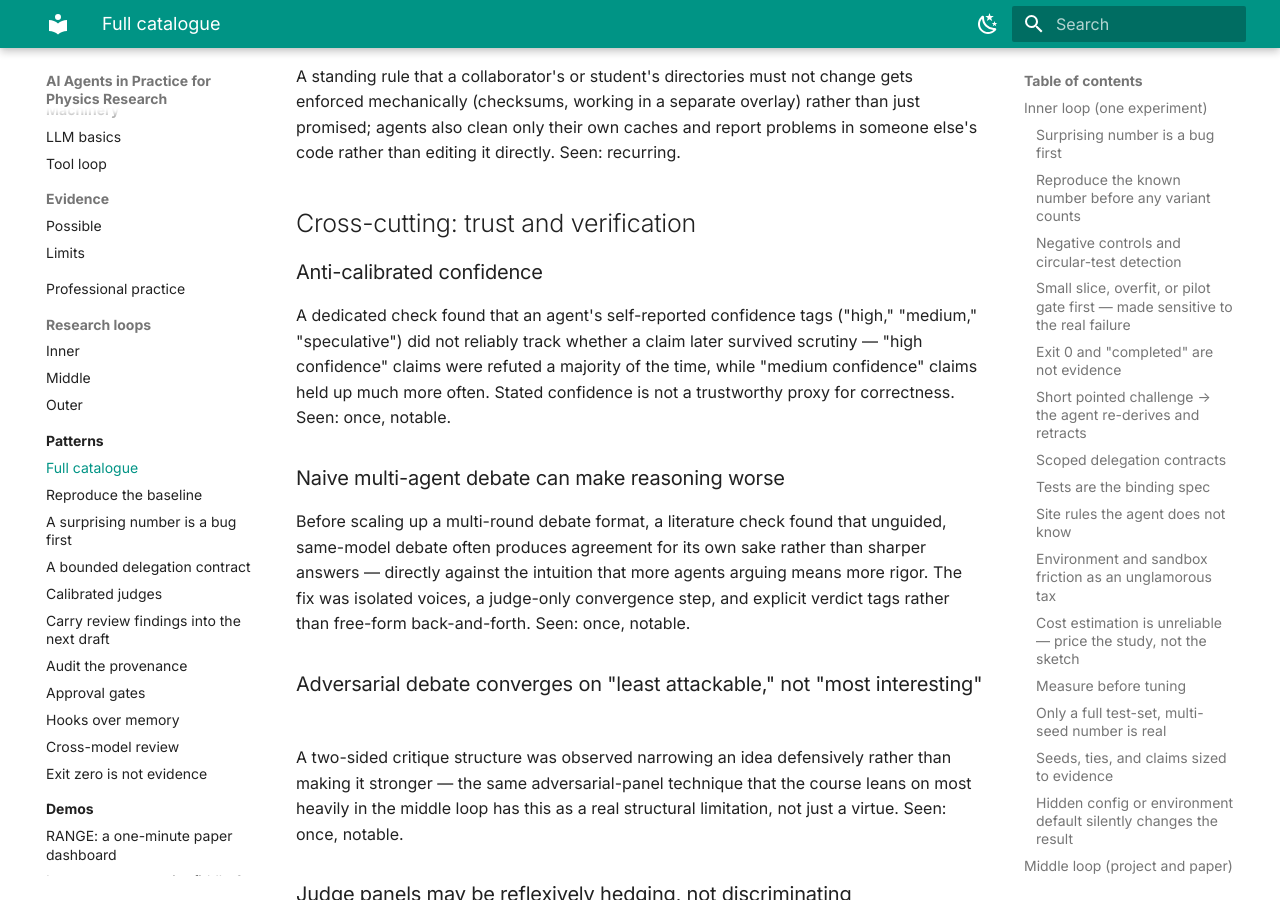
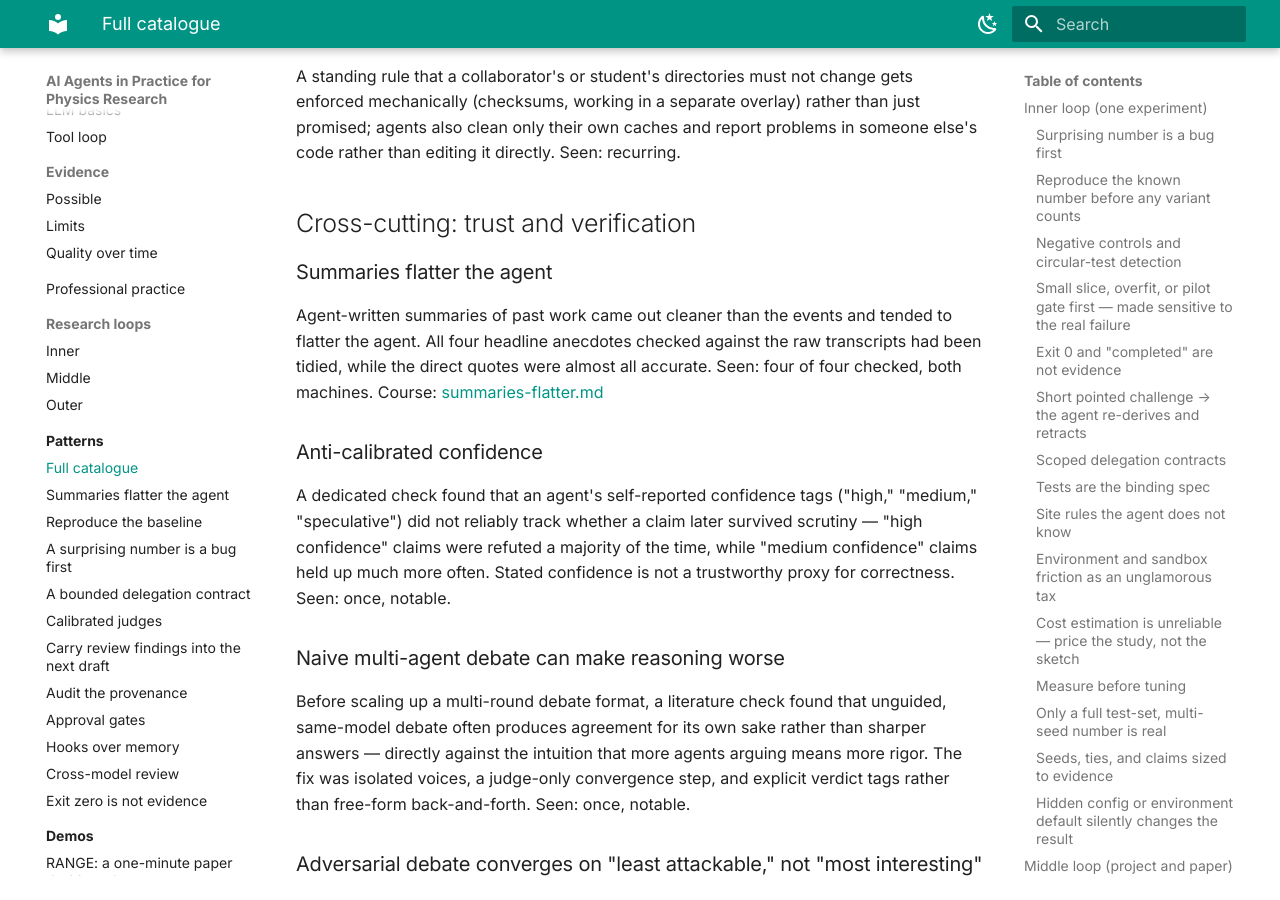
Before and after one commit to murnanedaniel/ai-agents-physics-research, an MkDocs documentation site: the page built from docs/patterns/catalogue.md, in a window 1280 px wide and 900 px high, scrolled down 9840 px. Built offline with MkDocs 1.6.1 and Material for MkDocs 9.7.7, drawn with Linux system fonts in a browser that asks for light colours; some of the changed text lies outside the part shown.

Commit message:
Agent quality over time: docs page + deck scene; 'Summaries flatter the agent' pattern
Public-safe charts (aggregates only) of ~2,000 researcher messages,
Apr-Oct 2026: pushback 46% -> 29%, satisfaction 2.7 -> 3.0, by-model
dot plot with confounds warning, Haiku-vs-Sonnet validation table.

Co-Authored-By: Claude Opus 5.5 <noreply@anthropic.com>

```diff
--- a/deck/src/app/globals.css
+++ b/deck/src/app/globals.css
@@ -122,3 +122,6 @@ body {
 .course-table th, .course-table td { text-align: left; padding: .8vh .8vw; border-bottom: 1px solid color-mix(in srgb, currentColor 20%, transparent); }
 @media (max-width: 700px) { .beat { overflow-y: auto; } .beat h1 { font-size: 32px; } .beat-body { flex: none; } .card-grid.four, .card-grid.three { grid-template-columns: repeat(2, 1fr); } .beat-footer span { display: none; } }
 @media (prefers-reduced-motion: reduce) { *, *::before, *::after { animation-duration: .01ms !important; transition-duration: .01ms !important; } }
+
+.quality-chart { display: block; max-height: 50vh; max-width: min(100%, 1100px); width: auto; height: auto; margin: 0 auto; border-radius: 8px; }
+.quality-chart + .beat-lines { font-size: clamp(16px, 1.5vw, 28px); }
--- a/deck/src/components/scenes/CourseScenes.tsx
+++ b/deck/src/components/scenes/CourseScenes.tsx
@@ -3,6 +3,7 @@ import { motion } from "motion/react";
 import { BeatScene } from "./BeatScene";
 import { LiveLink, type BeatLink } from "@/components/DocsLink";
 import type { SceneId } from "@/lib/timeline";
+import { asset } from "@/lib/asset";
 const d = (path: string, title: string): BeatLink => ({kind: "docs", path, title});
 const l = (target: "rangeDashboard" | "sciencedash", title: string): BeatLink => ({kind: "live", target, title});
 type Content = { kicker: string; title: string; lines: string[]; links: BeatLink[] };
@@ -12,6 +13,7 @@ export const BEATS: Record<Exclude<SceneId, "thanks">, Content> = {
  "q1-possible": {kicker: "Q1 · possibilities, with receipts", title: "What can agentic science do in Oct 2026?", lines: [], links: [d("evidence/possible/", "what is possible")]},
  "q2-machinery": {kicker: "Q2 · the machinery", title: "What is it?", lines: ["The model proposes an action.", "The harness executes a tool and records its result.", "The model continues with the updated context."], links: [d("machinery/llm-basics/", "LLM basics"), d("machinery/tool-loop/", "tool loop")]},
  "q2-limits": {kicker: "Q2 · evidence, not confidence", title: "What can’t it do (yet)?", lines: ["Confidence is not calibration; audits can miss the worst bug.", "Memory alone does not enforce a critical rule.", "Review findings don’t reliably carry into later drafts.", "Exit 0 is not evidence. Test that the checker can fail."], links: [d("evidence/limits/", "limits")]},
+ quality: {kicker: "Q2 · measured, not remembered", title: "Six months of working with agents", lines: ["About 2,000 of my messages to Claude (Apr–Oct 2026), each labelled by a small model: correction, challenge, praise or instruction.", "Pushback fell from 46% to 29%, almost all of it fewer \u201care you sure?\u201d challenges. Outright corrections stayed around 15%.", "Model, month, project and my own skill move together: this is a trend in working practice, not a model ranking."], links: [d("evidence/quality-over-time/", "quality over time"), d("methodology/", "methodology")]},
  "q3-professional": {kicker: "Q3 · the centre of the course", title: "Professional agentic science", lines: [], links: [d("professional/", "professional practice")]},
  "two-axes": {kicker: "Method × implementation", title: "Two axes, one scientific method", lines: ["Choose the scientific loop.", "Then choose the model, harness and environment."], links: [d("environments/", "five environments")]},
  "inner-intro": {kicker: "Inner loop · 10:55", title: "Inner loop: one experiment", lines: ["Hypothesis → run → evaluate → iterate", "Reproduce the baseline before changing one thing.", "Two runtimes: agent steps ≠ experiment wall clock."], links: [d("loops/inner/", "inner loop"), d("patterns/reproduce-baseline/", "baseline"), d("patterns/surprising-number/", "surprising number")]},
@@ -42,6 +44,7 @@ export function CourseScene({id, step}: {id: Exclude<SceneId,"thanks">; step: nu
  {(id === "cooking" || id === "serving") && <Ovens />}
  {id === "q1-possible" && <Numbers step={step} />}
  {id === "q2-machinery" && <ToolLoop step={step} />}
+ {id === "quality" && <img className="quality-chart" src={asset("/quality/pushback.png")} alt="Line chart: share of the researcher\u2019s messages that push back on the agent, falling from 46% in May to 29% in October 2026; outright corrections stay near 15%." />}
  {id === "q3-professional" && <Professional step={step} />}
  {id === "two-axes" && <Axes />}
  {id === "inner-fiddler" && <Scoreboard />}
--- a/docs/patterns/catalogue.md
+++ b/docs/patterns/catalogue.md
@@ -223,6 +223,11 @@ A standing rule that a collaborator's or student's directories must not change g
 Seen: recurring.
 
 ## Cross-cutting: trust and verification
+
+### Summaries flatter the agent
+Agent-written summaries of past work came out cleaner than the events and tended to flatter the agent. All four headline anecdotes checked against the raw transcripts had been tidied, while the direct quotes were almost all accurate.
+Seen: four of four checked, both machines.
+Course: [summaries-flatter.md](summaries-flatter.md)
 
 ### Anti-calibrated confidence
 A dedicated check found that an agent's self-reported confidence tags ("high," "medium," "speculative") did not reliably track whether a claim later survived scrutiny — "high confidence" claims were refuted a majority of the time, while "medium confidence" claims held up much more often. Stated confidence is not a trustworthy proxy for correctness.
--- a/mkdocs.yml
+++ b/mkdocs.yml
@@ -59,6 +59,7 @@ nav:
 - Evidence:
   - Possible: evidence/possible.md
   - Limits: evidence/limits.md
+  - Quality over time: evidence/quality-over-time.md
 - Professional practice: professional/index.md
 - Research loops:
   - Inner: loops/inner.md
@@ -67,6 +68,7 @@ nav:
 - Patterns:
   - Overview: patterns/index.md
   - Full catalogue: patterns/catalogue.md
+  - Summaries flatter the agent: patterns/summaries-flatter.md
   - Reproduce the baseline: patterns/reproduce-baseline.md
   - A surprising number is a bug first: patterns/surprising-number.md
   - A bounded delegation contract: patterns/delegation-contract.md
```
Also changed, not shown: docs/evidence/quality-over-time.md (added, +67 -0 lines), docs/patterns/summaries-flatter.md (added, +26 -0 lines), deck/public/quality/by_model.png (added), deck/public/quality/pushback.png (added), deck/public/quality/trends.png (added), docs/assets/quality/by_model.png (added), docs/assets/quality/pushback.png (added), docs/assets/quality/trends.png (added), 3 other files.
